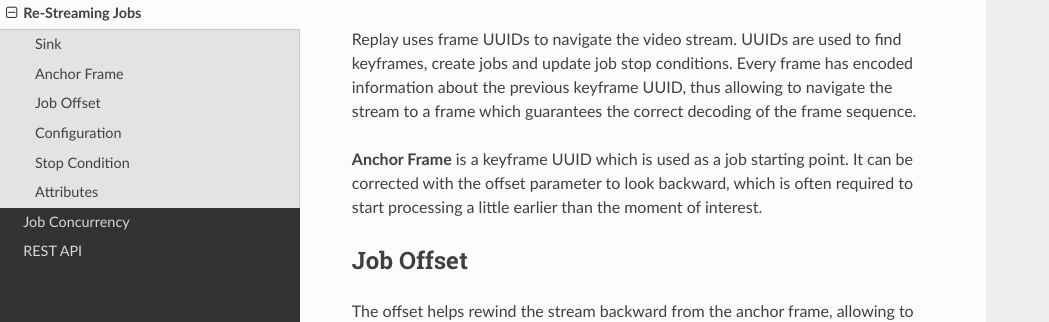
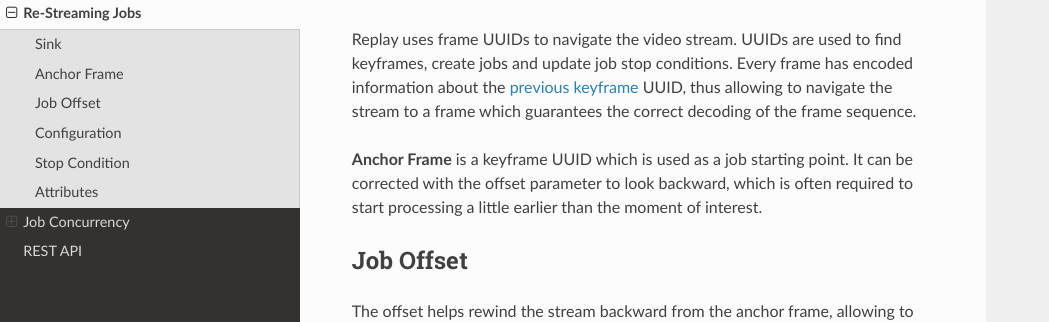
Before and after one commit to insight-platform/Replay, a Sphinx documentation site: the page built from docs/sections/3_jobs.rst, in a window 1280 px wide and 900 px high, scrolled down 718 px. Shown: the part 228-550 px from the top of the window, without its empty margins (0-1049 px from the left). Built offline with Sphinx 7.4.7 and the Read the Docs theme 2.0.0, drawn with Linux system fonts in a browser that asks for light colours; part of the change alters nothing that is shown; some of the changed text lies outside the part shown.

```diff
--- a/docs/sections/3_jobs.rst
+++ b/docs/sections/3_jobs.rst
@@ -24,7 +24,7 @@ Anchor Frame
 
 In Savant, every frame has strictly increasing UUID, constructed as UUIDv7. UUIDv7 is based on millisecond-precision timestamp allowing to know the exact time of the frame creation and the order of the frames. The UUID is generated when the frame is first encountered, and most processing nodes reuse its UUID without modification.
 
-Replay uses frame UUIDs to navigate the video stream. UUIDs are used to find keyframes, create jobs and update job stop conditions. Every frame has encoded information about the previous keyframe UUID, thus allowing to navigate the stream to a frame which guarantees the correct decoding of the frame sequence.
+Replay uses frame UUIDs to navigate the video stream. UUIDs are used to find keyframes, create jobs and update job stop conditions. Every frame has encoded information about the `previous keyframe <https://insight-platform.github.io/savant-rs/modules/savant_rs/primitives.html#savant_rs.primitives.VideoFrame.previous_keyframe_uuid>`__ UUID, thus allowing to navigate the stream to a frame which guarantees the correct decoding of the frame sequence.
 
 **Anchor Frame** is a keyframe UUID which is used as a job starting point. It can be corrected with the offset parameter to look backward, which is often required to start processing a little earlier than the moment of interest.
 
@@ -89,4 +89,13 @@ As many jobs can run concurrently and send data to the same sinks. You need to c
 
     There is no way to limit jobs concurrency: developers must implement it separately. For Replay, every job is completely independent.
 
+.. note::
+
+    To avoid concurrent jobs you can poll the current job status with the REST API. If the job is stopped you can launch a new job.
+
 Jobs are very lightweight, thus you can have dozens or even hundreds of jobs running concurrently. However, you need to ensure that the sinks can handle the load. Also, every job reads data from the storage, so the storage must be able to handle the load.
+
+Job Persistence
+---------------
+
+Currently, jobs are not persistent. When the service is reloaded, all the running jobs are lost.
```
